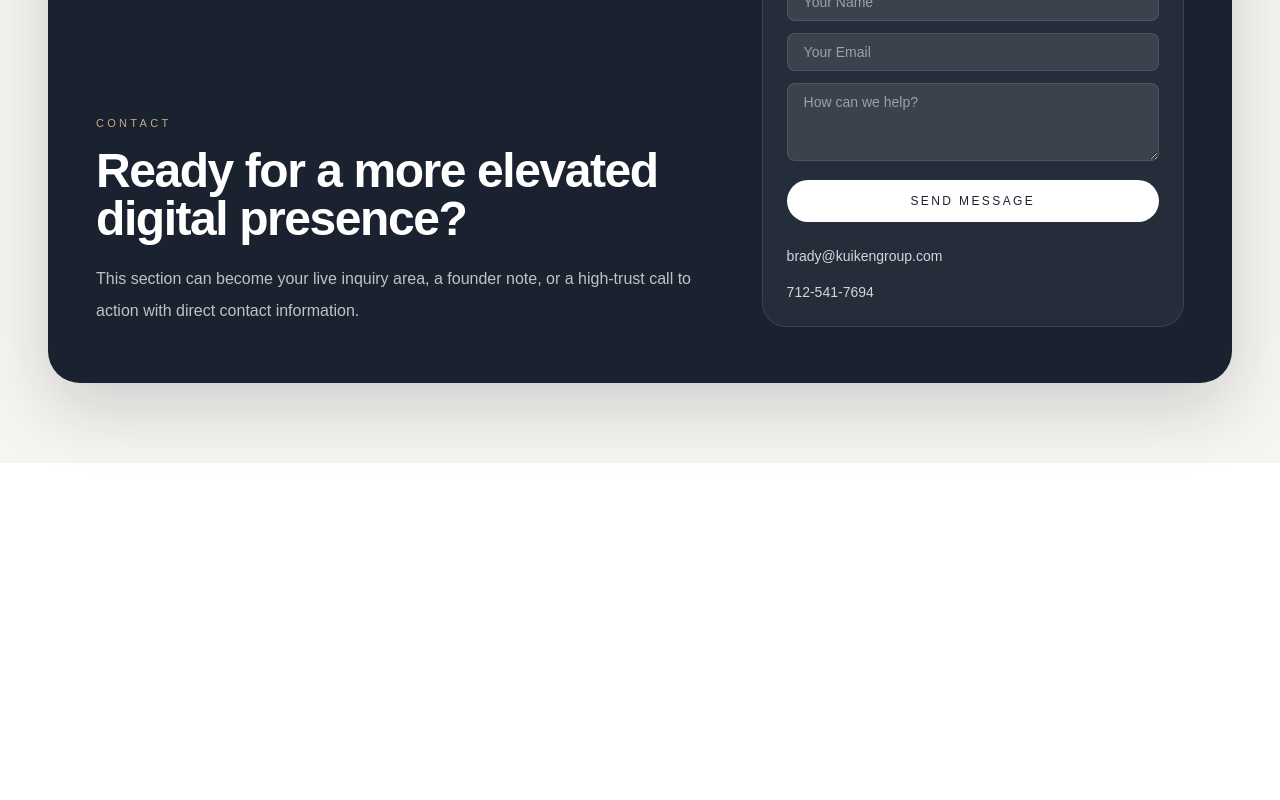
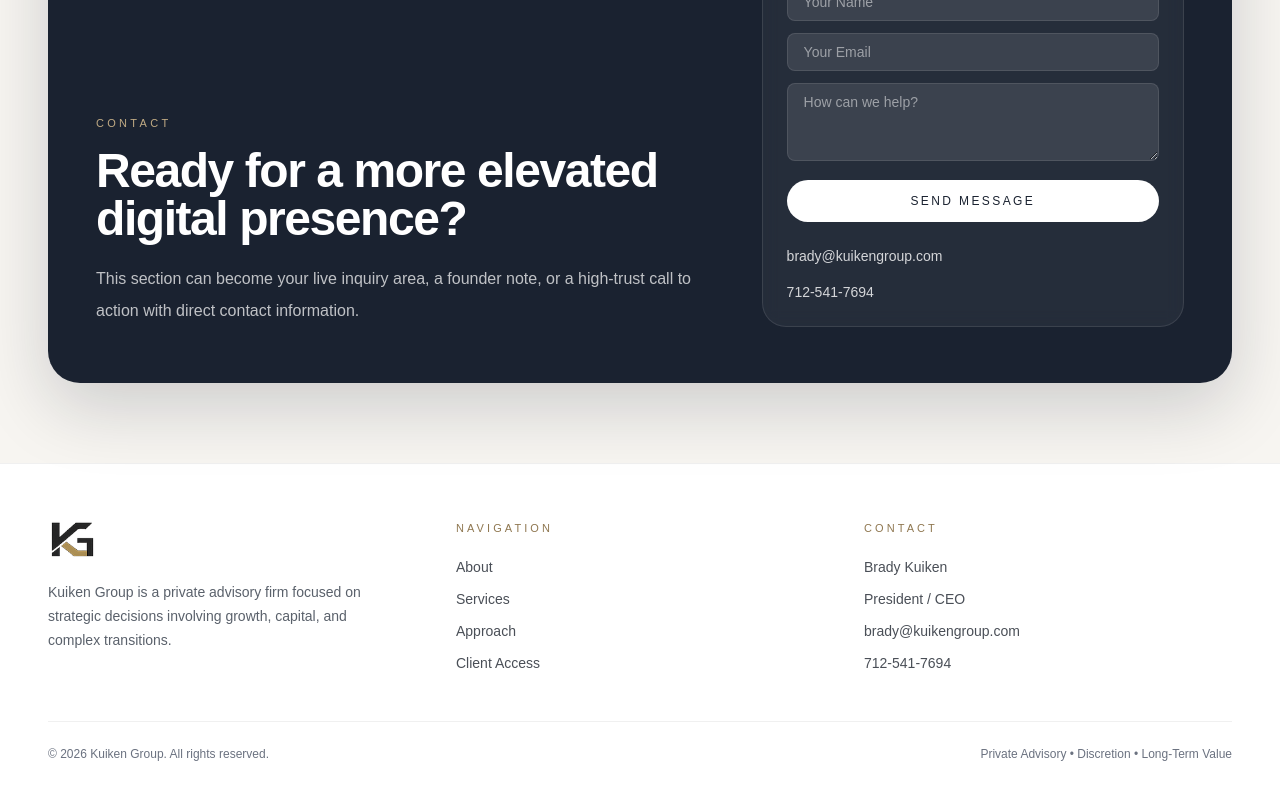
Before and after one commit to kuikengroup/kuiken-site, a Next.js app: page / in a window 1280 px wide. Shown: the part 2730-3530 px from the top of the page. Before the commit the page ends 3193 px from the top, so only its background shows below. Built offline with nearby package versions, Linux system fonts and the light colour scheme.

Commit message:
Update layout.tsx
added footer

```diff
--- a/app/layout.tsx
+++ b/app/layout.tsx
@@ -27,7 +27,53 @@
       lang="en"
       className={`${geistSans.variable} ${geistMono.variable} h-full antialiased`}
     >
-      <body className="min-h-full flex flex-col">{children}</body>
+      <body className="min-h-full flex flex-col">{children}
+        <footer className="border-t border-black/6 bg-white">
+          <div className="mx-auto max-w-7xl px-8 py-14 lg:px-12">
+            <div className="grid gap-10 md:grid-cols-3">
+              <div>
+                <img
+                  src="/kuiken-logo.png"
+                  alt="Kuiken Group"
+                  className="h-10 w-auto"
+                />
+                <p className="mt-5 max-w-xs text-sm leading-6 text-[#5a616b]">
+                  Kuiken Group is a private advisory firm focused on strategic decisions involving growth, capital, and complex transitions.
+                </p>
+              </div>
+
+              <div>
+                <div className="text-[11px] uppercase tracking-[0.28em] text-[#8f7750]">
+                  Navigation
+                </div>
+                <div className="mt-5 space-y-3 text-sm text-[#4a4f57]">
+                  <a href="/about" className="block hover:text-[#1a2230]">About</a>
+                  <a href="/#services" className="block hover:text-[#1a2230]">Services</a>
+                  <a href="/#approach" className="block hover:text-[#1a2230]">Approach</a>
+                  <a href="/private" className="block hover:text-[#1a2230]">Client Access</a>
+                </div>
+              </div>
+
+              <div>
+                <div className="text-[11px] uppercase tracking-[0.28em] text-[#8f7750]">
+                  Contact
+                </div>
+                <div className="mt-5 space-y-3 text-sm text-[#4a4f57]">
+                  <div>Brady Kuiken</div>
+                  <div>President / CEO</div>
+                  <div>brady@kuikengroup.com</div>
+                  <div>712-541-7694</div>
+                </div>
+              </div>
+            </div>
+
+            <div className="mt-12 border-t border-black/6 pt-6 text-xs text-[#6b7280] flex flex-col gap-2 md:flex-row md:items-center md:justify-between">
+              <div>© {new Date().getFullYear()} Kuiken Group. All rights reserved.</div>
+              <div>Private Advisory • Discretion • Long-Term Value</div>
+            </div>
+          </div>
+        </footer>
+      </body>
     </html>
   );
 }
```
